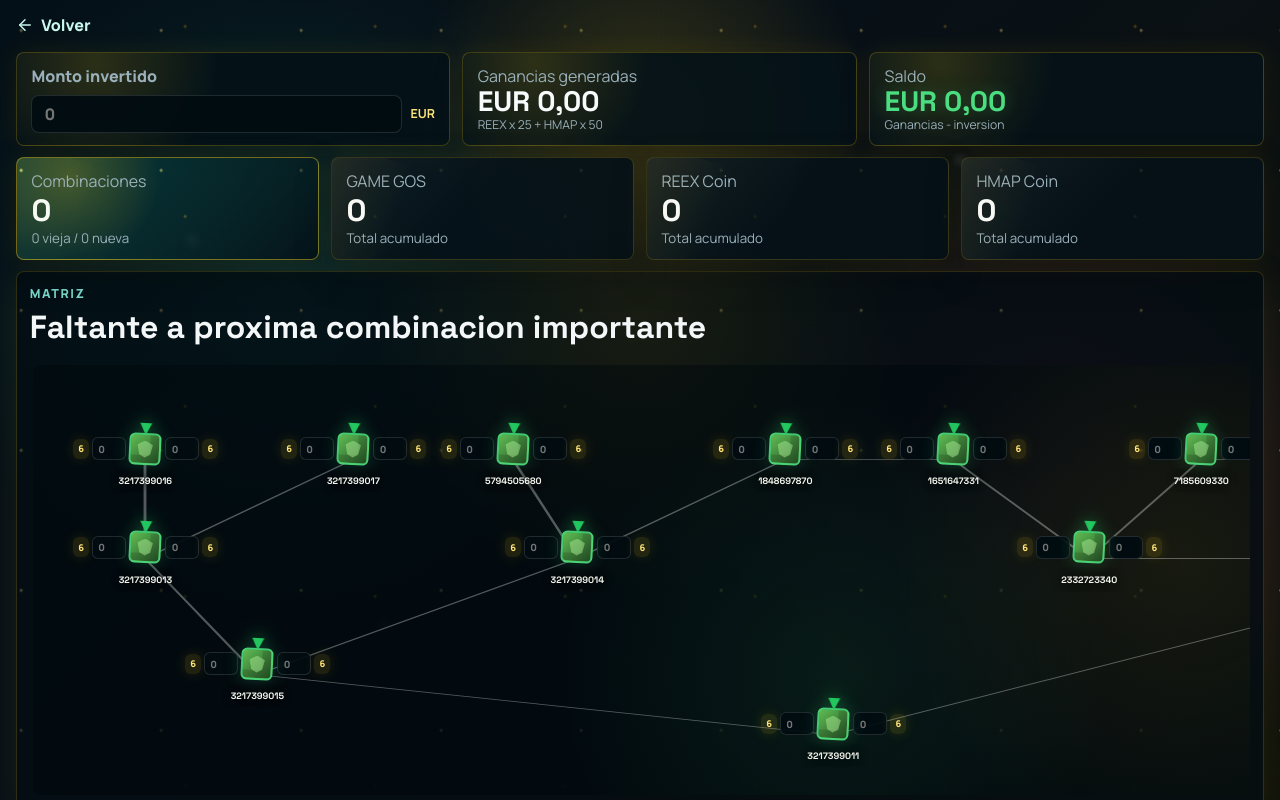
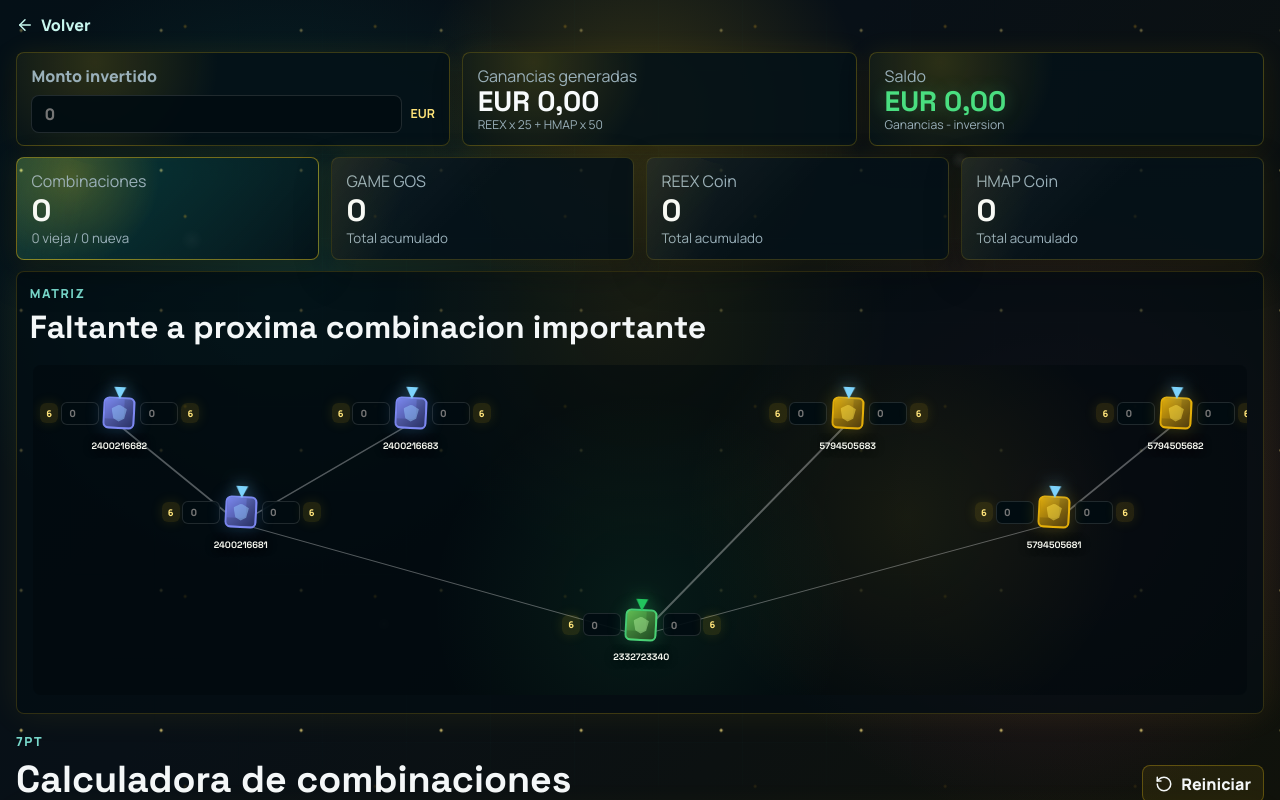
Before and after one commit to alvarogarcia33/metaacademy-calculadoras, a Next.js app: page /calculadora/7pt in a window 1280 px wide. Shown: the top 800 px of the page. Built offline with nearby package versions, Linux system fonts and the light colour scheme.

Commit message:
Switch to compact seven-node matrix

```diff
--- a/src/app/globals.css
+++ b/src/app/globals.css
@@ -548,8 +548,8 @@ select {
 
 .tokenMatrixMap {
   position: relative;
-  min-width: 1600px;
-  height: 430px;
+  min-width: 1100px;
+  height: 330px;
   overflow: hidden;
   border-radius: 8px;
   background:
@@ -568,7 +568,7 @@ select {
 
 .tokenMatrixLines line {
   stroke: rgba(255, 255, 255, 0.32);
-  stroke-width: 0.18;
+  stroke-width: 0.22;
   stroke-linecap: round;
   filter: drop-shadow(0 0 4px rgba(255, 255, 255, 0.22));
 }
@@ -576,11 +576,11 @@ select {
 .tokenNode {
   position: absolute;
   display: grid;
-  grid-template-columns: 52px 32px 52px;
+  grid-template-columns: 58px 34px 58px;
   grid-template-rows: auto auto;
   align-items: center;
   gap: 0.18rem 0.26rem;
-  width: 150px;
+  width: 162px;
   min-height: 68px;
   padding: 0.2rem;
   border: 0;
@@ -604,11 +604,11 @@ select {
 }
 
 .matrixFieldLeft {
-  grid-template-columns: 16px 34px;
+  grid-template-columns: 18px 38px;
 }
 
 .matrixFieldRight {
-  grid-template-columns: 34px 16px;
+  grid-template-columns: 38px 18px;
 }
 
 .matrixField span {
@@ -625,7 +625,7 @@ select {
 }
 
 .matrixField input {
-  width: 34px;
+  width: 38px;
   height: 23px;
   padding: 0 0.2rem;
   border: 1px solid rgba(255, 255, 255, 0.12);
@@ -659,6 +659,44 @@ select {
     0 0 18px rgba(74, 222, 128, 0.22),
     inset -9px -8px 0 rgba(0, 0, 0, 0.14);
   transform: rotate(3deg);
+}
+
+.tokenNode-blue .tokenCube {
+  border-color: rgba(129, 140, 248, 0.9);
+  background:
+    linear-gradient(135deg, rgba(129, 140, 248, 0.92), rgba(54, 64, 129, 0.8)),
+    #1d2550;
+  box-shadow:
+    0 0 18px rgba(96, 165, 250, 0.24),
+    inset -9px -8px 0 rgba(0, 0, 0, 0.14);
+}
+
+.tokenNode-blue .tokenCube::before {
+  border-top-color: #7dd3fc;
+  filter: drop-shadow(0 0 8px rgba(125, 211, 252, 0.75));
+}
+
+.tokenNode-blue .tokenCube span {
+  background: rgba(147, 197, 253, 0.5);
+}
+
+.tokenNode-gold .tokenCube {
+  border-color: rgba(234, 179, 8, 0.9);
+  background:
+    linear-gradient(135deg, rgba(234, 179, 8, 0.92), rgba(98, 75, 18, 0.82)),
+    #4b3a12;
+  box-shadow:
+    0 0 18px rgba(250, 204, 21, 0.24),
+    inset -9px -8px 0 rgba(0, 0, 0, 0.14);
+}
+
+.tokenNode-gold .tokenCube::before {
+  border-top-color: #7dd3fc;
+  filter: drop-shadow(0 0 8px rgba(125, 211, 252, 0.75));
+}
+
+.tokenNode-gold .tokenCube span {
+  background: rgba(253, 224, 71, 0.5);
 }
 
 .tokenCube::before {
--- a/src/components/calculator/combination-calculator.tsx
+++ b/src/components/calculator/combination-calculator.tsx
@@ -17,55 +17,32 @@ type Counts = Record<string, { old: number; new: number }>;
 type MatrixValues = Record<string, { left: string; right: string }>;
 
 const MATRIX_TOKENS = [
-  "3217399016",
-  "3217399017",
-  "5794505680",
-  "1848697870",
-  "1651647331",
-  "7185609330",
-  "2400216681",
-  "5794505681",
-  "3217399013",
-  "3217399014",
-  "2332723340",
-  "3217399012",
-  "3217399015",
-  "3217399011"
+  { id: "2400216682", tone: "blue" },
+  { id: "2400216683", tone: "blue" },
+  { id: "5794505683", tone: "gold" },
+  { id: "5794505682", tone: "gold" },
+  { id: "2400216681", tone: "blue" },
+  { id: "5794505681", tone: "gold" },
+  { id: "2332723340", tone: "green" }
 ];
 
 const MATRIX_NODE_POSITIONS = [
-  { x: 7, y: 22 },
-  { x: 20, y: 22 },
-  { x: 30, y: 22 },
-  { x: 47, y: 22 },
-  { x: 57.5, y: 22 },
-  { x: 73, y: 22 },
-  { x: 83.5, y: 22 },
-  { x: 94, y: 22 },
-  { x: 7, y: 45 },
-  { x: 34, y: 45 },
-  { x: 66, y: 45 },
-  { x: 93, y: 45 },
-  { x: 14, y: 72 },
-  { x: 50, y: 86 }
+  { x: 7, y: 18 },
+  { x: 31, y: 18 },
+  { x: 67, y: 18 },
+  { x: 94, y: 18 },
+  { x: 17, y: 48 },
+  { x: 84, y: 48 },
+  { x: 50, y: 82 }
 ];
 
 const MATRIX_LINKS = [
-  [0, 8],
-  [8, 12],
-  [12, 9],
-  [9, 2],
-  [8, 1],
-  [9, 3],
-  [3, 4],
-  [4, 10],
-  [10, 5],
-  [10, 11],
-  [11, 7],
-  [11, 13],
-  [13, 12],
-  [5, 6],
-  [6, 11]
+  [0, 4],
+  [4, 1],
+  [4, 6],
+  [2, 6],
+  [6, 5],
+  [5, 3]
 ];
 
 export const SEVEN_PT_TABLE_DATA: CombinationRow[] = [
@@ -269,22 +246,22 @@ export function CombinationCalculator({
                 />
               ))}
             </svg>
-          {MATRIX_TOKENS.map((token) => {
-            const values = matrixValues[token] ?? { left: "", right: "" };
-            const position = MATRIX_NODE_POSITIONS[MATRIX_TOKENS.indexOf(token)];
+          {MATRIX_TOKENS.map((token, index) => {
+            const values = matrixValues[token.id] ?? { left: "", right: "" };
+            const position = MATRIX_NODE_POSITIONS[index];
             return (
               <article
-                className="tokenNode"
-                key={token}
+                className={`tokenNode tokenNode-${token.tone}`}
+                key={token.id}
                 style={{ left: `${position.x}%`, top: `${position.y}%` }}
               >
                 <div className="matrixField matrixFieldLeft">
                   <span>{missingToNextTarget(values.left, importantTargets)}</span>
                   <input
-                    aria-label={`${token} valor izquierdo`}
+                    aria-label={`${token.id} valor izquierdo`}
                     inputMode="numeric"
                     min={0}
-                    onChange={(event) => setMatrixValue(token, "left", event.target.value)}
+                    onChange={(event) => setMatrixValue(token.id, "left", event.target.value)}
                     placeholder="0"
                     type="number"
                     value={values.left}
@@ -295,17 +272,17 @@ export function CombinationCalculator({
                 </div>
                 <div className="matrixField matrixFieldRight">
                   <input
-                    aria-label={`${token} valor derecho`}
+                    aria-label={`${token.id} valor derecho`}
                     inputMode="numeric"
                     min={0}
-                    onChange={(event) => setMatrixValue(token, "right", event.target.value)}
+                    onChange={(event) => setMatrixValue(token.id, "right", event.target.value)}
                     placeholder="0"
                     type="number"
                     value={values.right}
                   />
                   <span>{missingToNextTarget(values.right, importantTargets)}</span>
                 </div>
-                <strong>{token}</strong>
+                <strong>{token.id}</strong>
               </article>
             );
           })}
```
